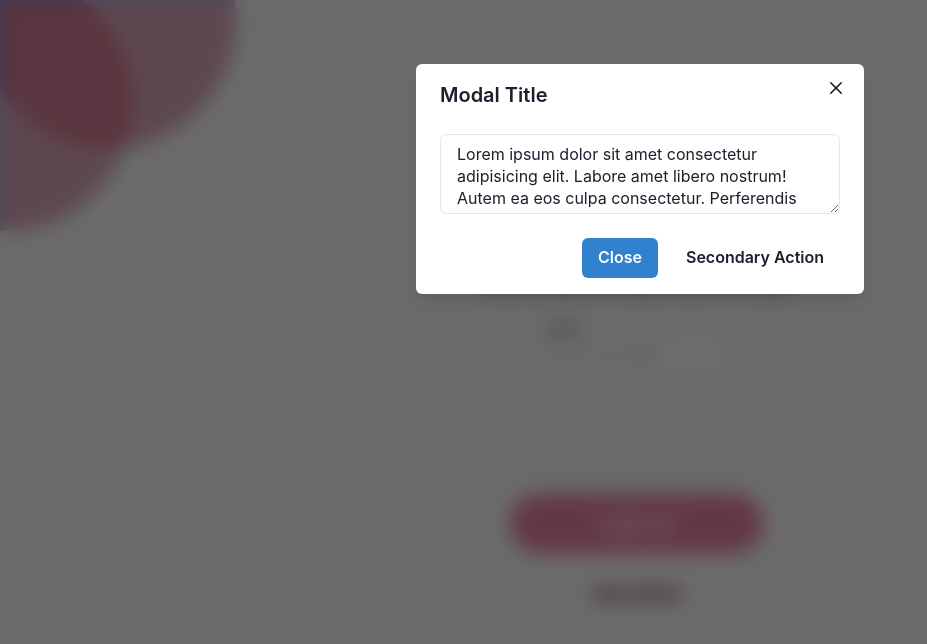
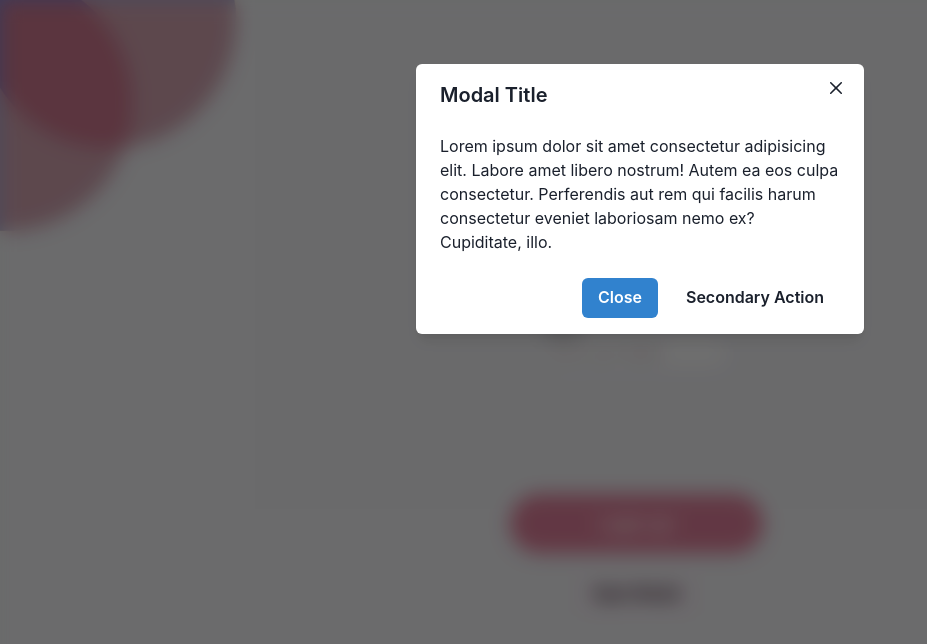
Before and after one commit to pfateev/qdub, a React (Create React App) app in the folder client/: page / in a window 1280 px wide. Both pictures are taken after a click on the button "Open Modal". Shown: the top 644 px of the page, without its empty margins (0-927 px from the left). Built offline with nearby package versions, Linux system fonts and the light colour scheme.

Commit message:
change Textarea to Text

```diff
--- a/client/src/components/TestModal.jsx
+++ b/client/src/components/TestModal.jsx
@@ -9,7 +9,7 @@ import {
     ModalBody,
     ModalCloseButton,
     useDisclosure,
-    Textarea
+    Text
 } from '@chakra-ui/react'
 
 export function TestModal() {
@@ -37,7 +37,7 @@ export function TestModal() {
                     <ModalHeader>Modal Title</ModalHeader>
                     <ModalCloseButton />
                     <ModalBody>
-                        <Textarea>Lorem ipsum dolor sit amet consectetur adipisicing elit. Labore amet libero nostrum! Autem ea eos culpa consectetur. Perferendis aut rem qui facilis harum consectetur eveniet laboriosam nemo ex? Cupiditate, illo.</Textarea>
+                        <Text>Lorem ipsum dolor sit amet consectetur adipisicing elit. Labore amet libero nostrum! Autem ea eos culpa consectetur. Perferendis aut rem qui facilis harum consectetur eveniet laboriosam nemo ex? Cupiditate, illo.</Text>
                     </ModalBody>
 
                     <ModalFooter>
```
